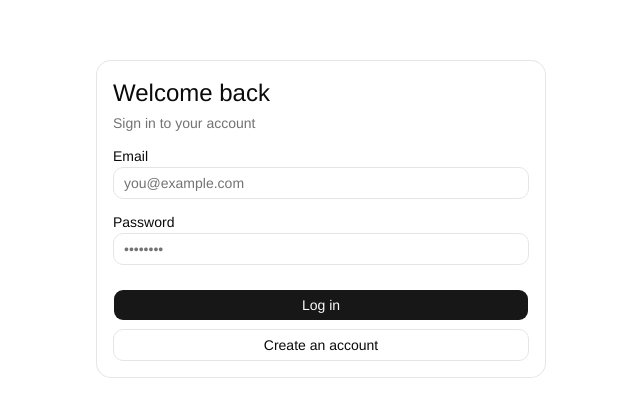
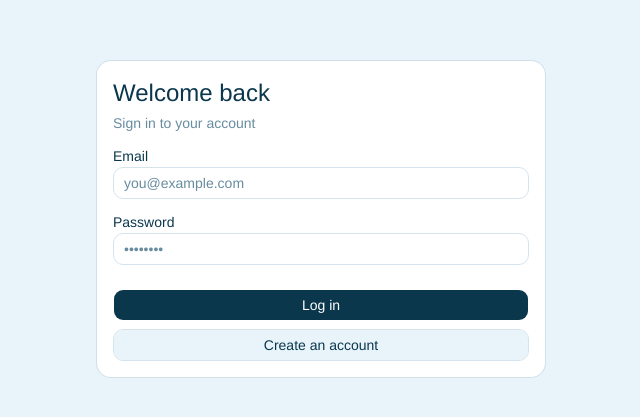
Before and after one commit to hack4impact/mcld-project, a Next.js app: page /login in a window 1280 px wide. Shown: the part 181-598 px from the top of the page, without its empty margins (319-959 px from the left). Built offline with nearby package versions, Linux system fonts and the light colour scheme.

Commit message:
style(dashboard): update color variables and improve UI consistency across components

```diff
--- a/app/dashboard/finances/page.tsx
+++ b/app/dashboard/finances/page.tsx
@@ -1,8 +1,8 @@
 export default function DashboardFinancesPage() {
    return (
       <div className="px-6 py-8">
-         <h1 className="text-2xl font-bold text-[#1a3d52]">Finances</h1>
-         <p className="mt-2 text-[#6b8fa3]">Coming soon.</p>
+         <h1 className="text-2xl font-bold text-foreground">Finances</h1>
+         <p className="mt-2 text-muted-foreground">Coming soon.</p>
       </div>
    );
 }
--- a/app/dashboard/layout.tsx
+++ b/app/dashboard/layout.tsx
@@ -14,7 +14,7 @@ export default async function DashboardLayout({
       : (user.email ?? "ADMIN").toUpperCase();
 
    return (
-      <div className="flex min-h-screen bg-[#e8f1f6]">
+      <div className="flex min-h-screen bg-background">
          <DashboardSidebar />
          <div className="flex min-w-0 flex-1 flex-col">
             <DashboardHeader displayName={displayName} />
--- a/app/dashboard/memberships/page.tsx
+++ b/app/dashboard/memberships/page.tsx
@@ -1,8 +1,8 @@
 export default function DashboardMembershipsPage() {
    return (
       <div className="px-6 py-8">
-         <h1 className="text-2xl font-bold text-[#1a3d52]">Memberships</h1>
-         <p className="mt-2 text-[#6b8fa3]">Coming soon.</p>
+         <h1 className="text-2xl font-bold text-foreground">Memberships</h1>
+         <p className="mt-2 text-muted-foreground">Coming soon.</p>
       </div>
    );
 }
--- a/app/dashboard/users/page.tsx
+++ b/app/dashboard/users/page.tsx
@@ -1,8 +1,8 @@
 export default function DashboardUsersPage() {
    return (
       <div className="px-6 py-8">
-         <h1 className="text-2xl font-bold text-[#1a3d52]">Users</h1>
-         <p className="mt-2 text-[#6b8fa3]">Coming soon.</p>
+         <h1 className="text-2xl font-bold text-foreground">Users</h1>
+         <p className="mt-2 text-muted-foreground">Coming soon.</p>
       </div>
    );
 }
--- a/app/globals.css
+++ b/app/globals.css
@@ -39,6 +39,8 @@
   --color-popover: var(--popover);
   --color-card-foreground: var(--card-foreground);
   --color-card: var(--card);
+  --color-highlight-foreground: var(--highlight-foreground);
+  --color-highlight: var(--highlight);
   --radius-sm: calc(var(--radius) * 0.6);
   --radius-md: calc(var(--radius) * 0.8);
   --radius-lg: var(--radius);
@@ -49,38 +51,40 @@
 }
 
 :root {
-  --background: oklch(1 0 0);
-  --foreground: oklch(0.145 0 0);
+  --background: oklch(0.96 0.015 230);
+  --foreground: oklch(0.32 0.06 235);
   --card: oklch(1 0 0);
-  --card-foreground: oklch(0.145 0 0);
+  --card-foreground: oklch(0.32 0.06 235);
   --popover: oklch(1 0 0);
-  --popover-foreground: oklch(0.145 0 0);
-  --primary: oklch(0.205 0 0);
-  --primary-foreground: oklch(0.985 0 0);
-  --secondary: oklch(0.97 0 0);
-  --secondary-foreground: oklch(0.205 0 0);
-  --muted: oklch(0.97 0 0);
-  --muted-foreground: oklch(0.556 0 0);
-  --accent: oklch(0.97 0 0);
-  --accent-foreground: oklch(0.205 0 0);
+  --popover-foreground: oklch(0.32 0.06 235);
+  --primary: oklch(0.32 0.06 235);
+  --primary-foreground: oklch(1 0 0);
+  --secondary: oklch(0.97 0.015 230);
+  --secondary-foreground: oklch(0.32 0.06 235);
+  --muted: oklch(0.97 0.015 230);
+  --muted-foreground: oklch(0.62 0.05 230);
+  --accent: oklch(0.88 0.03 230);
+  --accent-foreground: oklch(0.32 0.06 235);
   --destructive: oklch(0.577 0.245 27.325);
-  --border: oklch(0.922 0 0);
-  --input: oklch(0.922 0 0);
-  --ring: oklch(0.708 0 0);
+  --border: oklch(0.91 0.02 230);
+  --input: oklch(0.91 0.02 230);
+  --ring: oklch(0.62 0.05 230);
+  --highlight: oklch(0.85 0.16 95);
+  --highlight-foreground: oklch(0.32 0.06 235);
   --chart-1: oklch(0.87 0 0);
   --chart-2: oklch(0.556 0 0);
   --chart-3: oklch(0.439 0 0);
   --chart-4: oklch(0.371 0 0);
   --chart-5: oklch(0.269 0 0);
   --radius: 0.625rem;
-  --sidebar: oklch(0.985 0 0);
-  --sidebar-foreground: oklch(0.145 0 0);
-  --sidebar-primary: oklch(0.205 0 0);
-  --sidebar-primary-foreground: oklch(0.985 0 0);
-  --sidebar-accent: oklch(0.97 0 0);
-  --sidebar-accent-foreground: oklch(0.205 0 0);
-  --sidebar-border: oklch(0.922 0 0);
-  --sidebar-ring: oklch(0.708 0 0);
+  --sidebar: oklch(0.88 0.03 230);
+  --sidebar-foreground: oklch(0.32 0.06 235);
+  --sidebar-primary: oklch(0.32 0.06 235);
+  --sidebar-primary-foreground: oklch(1 0 0);
+  --sidebar-accent: oklch(1 0 0);
+  --sidebar-accent-foreground: oklch(0.32 0.06 235);
+  --sidebar-border: oklch(0.91 0.02 230);
+  --sidebar-ring: oklch(0.62 0.05 230);
 }
 
 .dark {
@@ -102,6 +106,8 @@
   --border: oklch(1 0 0 / 10%);
   --input: oklch(1 0 0 / 15%);
   --ring: oklch(0.556 0 0);
+  --highlight: oklch(0.75 0.14 95);
+  --highlight-foreground: oklch(0.985 0 0);
   --chart-1: oklch(0.87 0 0);
   --chart-2: oklch(0.556 0 0);
   --chart-3: oklch(0.439 0 0);
--- a/components/dashboard/header.tsx
+++ b/components/dashboard/header.tsx
@@ -7,8 +7,8 @@ type DashboardHeaderProps = {
 
 export function DashboardHeader({ displayName }: DashboardHeaderProps) {
    return (
-      <header className="flex items-center justify-end gap-4 border-b border-[#d4e4ed] bg-white px-6 py-4">
-         <div className="rounded bg-[#f4d03f] px-4 py-2 text-sm font-bold tracking-wide text-[#1a3d52] uppercase">
+      <header className="flex items-center justify-end gap-4 border-b border-border bg-card px-6 py-4">
+         <div className="rounded bg-highlight px-4 py-2 text-sm font-bold tracking-wide text-highlight-foreground uppercase">
             {displayName}
          </div>
          <form>
@@ -16,7 +16,7 @@ export function DashboardHeader({ displayName }: DashboardHeaderProps) {
                type="submit"
                formAction={signout}
                variant="ghost"
-               className="text-sm font-semibold tracking-wide text-[#1a3d52] uppercase hover:bg-transparent hover:underline"
+               className="text-sm font-semibold tracking-wide text-foreground uppercase hover:bg-transparent hover:underline"
             >
                Logout
             </Button>
--- a/components/dashboard/service-row-actions.tsx
+++ b/components/dashboard/service-row-actions.tsx
@@ -44,7 +44,7 @@ export function ServiceRowActions({
                onClick={onEdit}
                aria-label="Edit service"
             >
-               <Pencil className="size-4 text-[#1a3d52]" />
+               <Pencil className="size-4 text-foreground" />
             </Button>
 
             {status === "active" && (
@@ -56,7 +56,7 @@ export function ServiceRowActions({
                   onClick={() => setStatus("disabled")}
                   aria-label="Disable service"
                >
-                  <Ban className="size-4 text-[#1a3d52]" />
+                  <Ban className="size-4 text-foreground" />
                </Button>
             )}
 
@@ -80,7 +80,7 @@ export function ServiceRowActions({
                      onClick={() => setStatus("archived")}
                      aria-label="Archive service"
                   >
-                     <Archive className="size-4 text-[#1a3d52]" />
+                     <Archive className="size-4 text-foreground" />
                   </Button>
                </>
             )}
--- a/components/dashboard/services-tabs.tsx
+++ b/components/dashboard/services-tabs.tsx
@@ -23,8 +23,8 @@ export function ServicesTabs() {
                   className={cn(
                      "border-b-2 pb-3 text-sm font-bold tracking-wide uppercase transition-colors",
                      isActive
-                        ? "border-[#1a3d52] text-[#1a3d52]"
-                        : "border-transparent text-[#6b8fa3] hover:text-[#1a3d52]",
+                        ? "border-primary text-foreground"
+                        : "border-transparent text-muted-foreground hover:text-foreground",
                   )}
                >
                   {tab.label}
--- a/components/dashboard/status-filter.tsx
+++ b/components/dashboard/status-filter.tsx
@@ -36,8 +36,8 @@ export function StatusFilter() {
                   className={cn(
                      "rounded border px-4 py-1.5 text-sm font-medium transition-colors",
                      isActive
-                        ? "border-[#1a3d52] bg-[#1a3d52] text-white"
-                        : "border-[#c5dce8] bg-white text-[#1a3d52] hover:bg-[#f0f7fa]",
+                        ? "border-primary bg-primary text-primary-foreground"
+                        : "border-border bg-card text-foreground hover:bg-muted",
                   )}
                >
                   {filter.label}
```
Also changed, not shown: components/dashboard/service-form-dialog.tsx (+6 -6 lines), components/dashboard/services-list.tsx (+14 -18 lines), components/dashboard/sidebar.tsx (+5 -5 lines).
